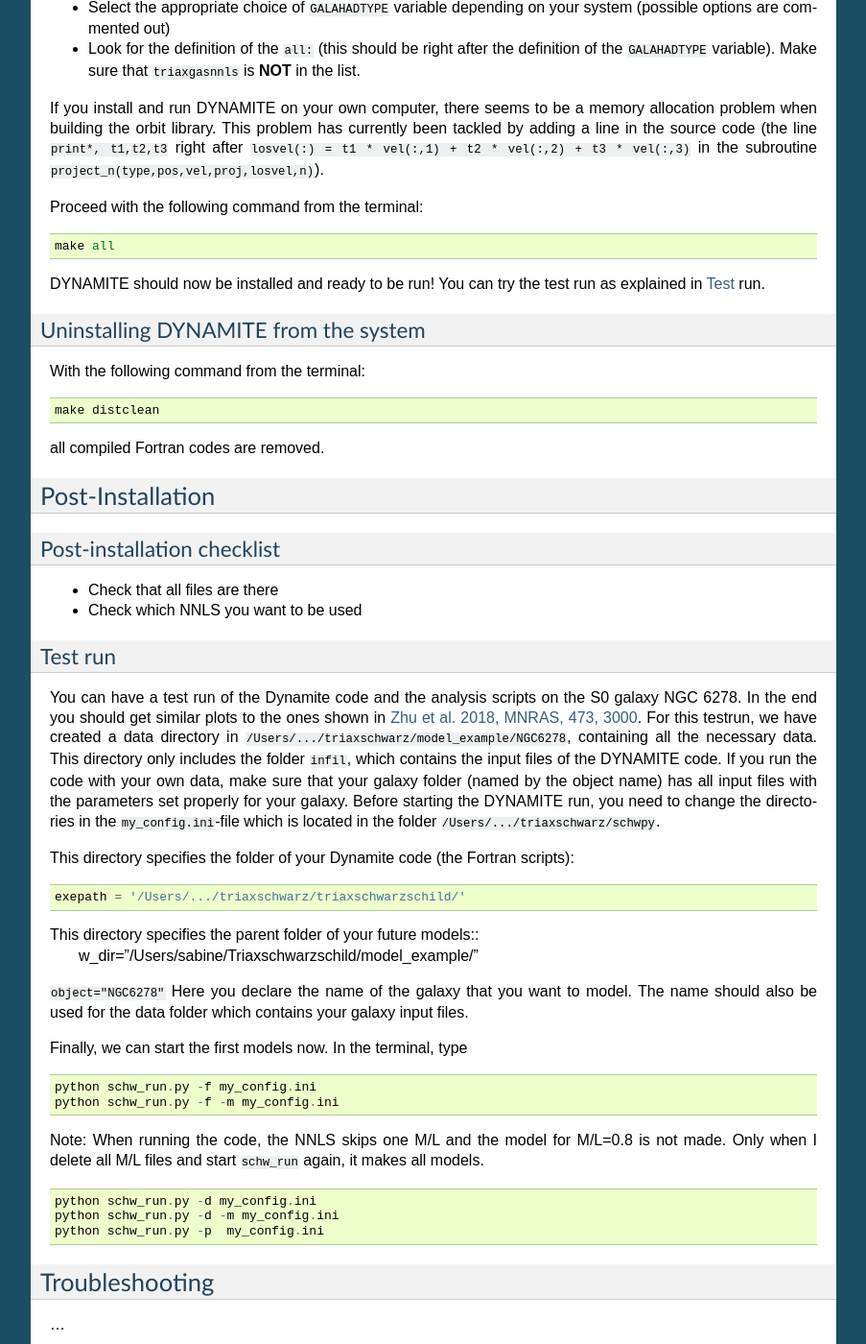
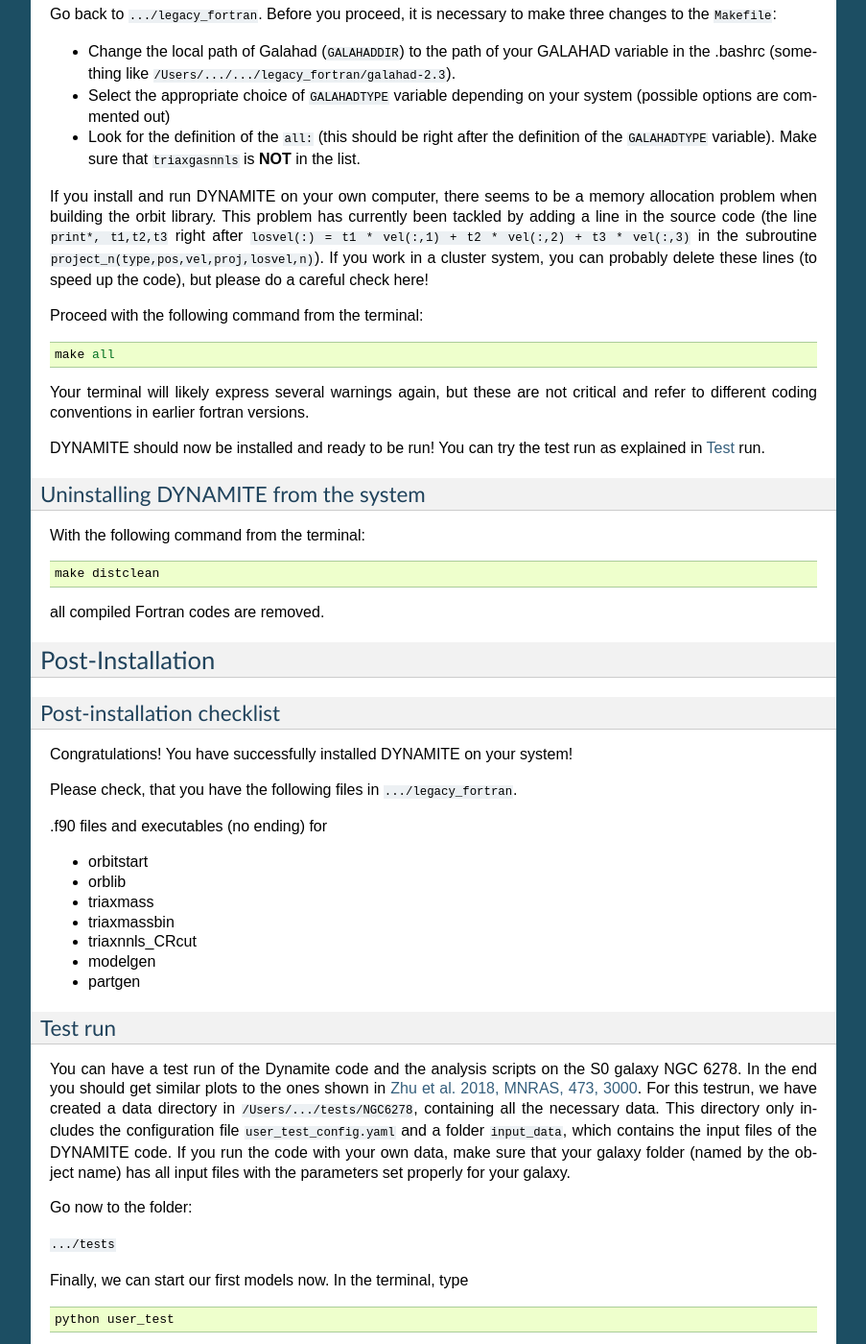
Before and after one commit to dynamics-of-stellar-systems/dynamite, a Sphinx documentation site: the page built from docs/installation.rst, in a window 1280 px wide and 1400 px high, scrolled down 5546 px. Shown: the whole window at 96% size, without its empty margins (198-1101 px from the left). Built offline with Sphinx 7.4.7, drawn with Linux system fonts in a browser that asks for light colours; some of the changed text lies outside the part shown.

Commit message:
Install guide (#15)
* tutotial updates

* Sabine's updates to the install guide + adding the DYNMAITE logo

Co-authored-by: Sabine

```diff
--- a/docs/conf.py
+++ b/docs/conf.py
@@ -70,7 +70,7 @@
 # so a file named "default.css" will overwrite the builtin "default.css".
 html_static_path = ['_static']
 
-html_logo = 'logothicksmall.png'
+html_logo = 'DynamiteLogo.png'
 
 html_sidebars = { '**': ['globaltoc.html', 'relations.html', 'sourcelink.html', 'searchbox.html'] }
 
@@ -111,12 +111,9 @@
 #latex_use_modindex = True
 
 nbsphinx_prolog = """
-
 **Note**:
-
 This page was generated from a Jupyter notebook which can be found at
 ``docs/{{ env.doc2path(env.docname, base=None) }}``
 in your DYNAMITE directory.
-
 ----
 """
--- a/docs/installation.rst
+++ b/docs/installation.rst
@@ -11,21 +11,23 @@
 
 Computers running the DYNAMITE models must meet the following hardware requirements.
 
-**Minimum Hardware Requirements**
+.. **Minimum Hardware Requirements**
 
-* Processor:
-* Processor speed:
-* Random access memory (RAM):
-* GPU
-* Hard disk capacity:
+.. * Processor:
+.. * Processor speed:
+.. * Random access memory (RAM):
+.. * GPU
+.. * Hard disk capacity:
 
 **Recommended Hardware Requirements**
 
-* Processor:
-* Processor speed:
-* access memory (RAM):
-* GPU
-* Hard disk capacity:
+We recommend at least 50-100 GB of hard disk space for running the dynamical models. The DYNAMITE software only takes 150 MB, but the orbit libraries can become very large. As examples one model for the following orbit libraries has the size:
+
+* (nE, nI2, nI3) = (5,4,3)    : 85 MB
+* (nE, nI2, nI3) = (21,8,7)   : 664 MB
+* (nE, nI2, nI3) = (41,11,11) : 2.55 GB
+
+And usually, for one galaxy you will create at least 30 models to find the best-fitting model parameters.
 
 
 .. _software-requirements:
@@ -33,14 +35,23 @@
 Software requirements
 =====================
 
+Fortran compiler
+----------------
+
 The current version of DYNAMITE is based on routines which were written in Fortran. It is therefore necessary to have a pre-installed Fortran compiler. The best-suited Fortran compiler differs with different operation systems.
 
 If you are using Linux, you will need ``ifort`` or ``gcc-gfortran``.
 
-If you are using macOS, you will need ``gfortran``, which can be installed in a number of different ways. In the following, we explain the installation via Homebrew and via MacPorts. Homebrew can be used to install the latest GCC and all additional libraries in the following way::
+If you are using macOS, you will need ``gfortran``, which can be installed in a number of different ways.
+
+**Important:** If you install the GCC package, do **not** install GCC 10 or higher as we noted  significant differences with this version.
+
+**MacOS:**
+
+In the following, we explain the installation of the GCC Fortran compiler via Homebrew and via MacPorts. **Homebrew** can be used to install the latest GCC and all additional libraries in the following way::
 
     brew update
-    brew install gcc
+    brew install gcc@9
 
 We can check if gfortran is installed by typing in the Terminal::
 
@@ -50,7 +61,9 @@
 
     which gfortran
 
-returns its location, for example: ``/usr/local/bin/gfortran``. Alternatively, you can also install GCC with MacPorts. The installation is then a bit different::
+returns its location, for example: ``/usr/local/bin/gfortran``.
+
+Alternatively, you can also install GCC with **MacPorts**. The installation is then a bit different::
 
     sudo port selfupdate
     sudo upgrade outdated
@@ -69,30 +82,40 @@
 
 which returns something like ``/opt/local/bin/gfortran``.
 
-In any case, when using macOS/Linux, the basic requirements for this code are reasonably current versions of python (tested with Legacy Python 2.7, Python 3.6, Python 3.7, and Python 3.8) and the following python libraries::
 
-  numpy
-  glob
-  re
-  os
-  matplotlib
-  astropy
-  math
-  shutil
-  scipy
-  ast
-  argparse
-  configparser
 
-Pre-Installation Checklist
---------------------------
+Python
+------
 
-...
+The user is communicating with the Fortran source code via Python. The basic requirement for DYNAMITE is therefore a reasonably current version of Python (tested with Legacy Python 2.7, Python 3.6, Python 3.7, and Python 3.8) and the following python libraries:
+
+* astropy
+* PyYAML
+
+* numpy
+* matplotlib
+
+* glob
+* os
+* shutil
+
+
+
+.. Pre-Installation Checklist
+.. --------------------------
+
 
 Known problems
 --------------
 
-Make sure that the compiler is installed with the proper libraries.
+* Make sure that the compiler collection is installed with the proper libraries. If you get problems running Galahad or DYNAMITE, try to reinstall GCC and make sure that the Fortran compiler is included in your installation
+
+* Do not use GCC 10 or higher
+
+
+
+
+
 
 
 .. _install-procedure:
@@ -114,55 +137,62 @@
 
 In the following installation, a number of prompts start. The answers differ for the different operation system and are shown in the following.
 
+During the installation, your terminal might express several warnings. These are however not critical if your installation finishes properly.
 
 Install Galahad, Version 2.3 - Prompt answers for Ubuntu
-^^^^^^^^^^^^^^^^^^^^^^^^^^^^^^^^^^^^^^^^^^^^^
+^^^^^^^^^^^^^^^^^^^^^^^^^^^^^^^^^^^^^^^^^^^^^^^^^^^^^^^^
 
 Prompts from ``./install_galahad``. The answers for the recommended installation are marked in bold.
 
 **Select platform**
 
 
-* Compaq (DEC) alpha
-* Cray
-* HP Workstation
-* IBM RS/6000
-* **PC**
-* ...
+1. Compaq (DEC) alpha
+2. Cray
+3. HP Workstation
+4. IBM RS/6000
+5. **PC <--**
+6. ...
 
 
 **Select operating system**
 
-* Windows 2000/XP with MinGW/Msys
-* **Linux**
+1. Windows 2000/XP with MinGW/Msys
+2. **Linux <--**
 
 **Select compiler**
 
-When using Ubuntu:
+1. NAG f90
+2. NAG f95
+3. Intel Itanium efc under linux (pc version)
+4. Fujitsu frt under linux (pc version)
+5. GNU g95 under linux (pc version)
+6. **GNU gfortran under linux (pc version) <--**
+7. **Intel ifort (previously ifc) under linux (pc version) <--**
+8. Lahey lf95 under linux (pc version)
+9. Portland Group pgf90 under linux (pc version)
 
-* Windows 2000/XP with MinGW/Msys
-* **Linux**
-
+(Note: pick either ``gfortran`` or ``ifort`` depending on what you installed above)
 
 **Select subset of GALAHAD packages to be installed (the chosen subset will optionally be installed below)**
 
-* Everything
-* Everything for SIF/CUTEr
-* Everything for AMPL
-* LANCELOT B and its interface to SIF
-* LANCELOT B and its interface to AMPL
-* Just LANCELOT B
-* **The QP packages and their interfaces to CUTEr**
-* The QP packages and their interfaces to AMPL
-* Just the QP packages and their dependencies
-* FILTRANE and its interface to CUTEr
-* FILTRANE and its interface to AMPL
-* Just FILTRANE and its dependencies
+1. Everything
+2. Everything for SIF/CUTEr
+3. Everything for AMPL
+4. LANCELOT B and its interface to SIF
+5. LANCELOT B and its interface to AMPL
+6. Just LANCELOT B
+7. **The QP packages and their interfaces to CUTEr <--**
+8. The QP packages and their interfaces to AMPL
+9. Just the QP packages and their dependencies
+10. FILTRANE and its interface to CUTEr
+11. FILTRANE and its interface to AMPL
+12. Just FILTRANE and its dependencies
 
 **By default, the CUTEr you wish to use is installed in**
 
 * y(es)
-* **n(o)**
+* **n(o) <--**
 
 **Enter alternative directory for CUTEr:**
 
@@ -170,67 +200,63 @@
 
 **Do you now wish to compile the package subset you selected earlier?**
 
-* **y(es)**
+* **y(es) <--**
 * n(o)
 
 **The package subset may be installed in either single or double precision. Which precision do you require for the installed subset?**
 
-* **D for double precision**
+* **D for double precision <--**
 * S for single precision
 
 **Do you also wish to install the single precision version?**
 
 * y(es)
-* **n(o)**
+* **n(o) <--**
 
 Install Galahad, Version 2.3 - Prompt answers for MacOS
-^^^^^^^^^^^^^^^^^^^^^^^^^^^^^^^^^^^^^^
+^^^^^^^^^^^^^^^^^^^^^^^^^^^^^^^^^^^^^^^^^^^^^^^^^^^^^^^
 Prompts from ``./install_galahad``. The answers for the recommended installation are marked in bold.
 
 **Select platform**
 
-* Compaq (DEC) alpha
-* Cray
-* HP Workstation
-* IBM RS/6000
-* PC
-* PC with ..
-* PC with
-* PC with
-* SGI workstation
-* SUN workstation
-* **MAC OS/X**
+1. Compaq (DEC) alpha
+2. Cray
+3. HP Workstation
+4. IBM RS/6000
+5. PC
+6. PC with ..
+7. PC with
+8. PC with
+9. SGI workstation
+10. SUN workstation
+11. **MAC OS/X <--**
 
 **Select compiler**
 
 When using MacOS:
 
-* NAG f90
-* NAG f95
-* AbSoft f95
-* GNU g95 under OS/X
-* **GNU gfortran under OS/X**
-* Intel ifort (previously ifc) under Mac OsX
+1. NAG f90
+2. NAG f95
+3. AbSoft f95
+4. GNU g95 under OS/X
+5. **GNU gfortran under OS/X <--**
+6. Intel ifort (previously ifc) under Mac OsX
 
 **Select subset of GALAHAD packages to be installed (the chosen subset will optionally be installed below)**
 
-* Everything
-* Everything for SIF/CUTEr
-* Everything for AMPL
-* LANCELOT B and its interface to SIF
-* LANCELOT B and its interface to AMPL
-* Just LANCELOT B
-* **The QP packages and their interfaces to CUTEr**
-* The QP packages and their interfaces to AMPL
-* Just the QP packages and their dependencies
-* FILTRANE and its interface to CUTEr
-* FILTRANE and its interface to AMPL
-* Just FILTRANE and its dependencies
+1. Everything
+2. Everything for SIF/CUTEr
+3. Everything for AMPL
+4. LANCELOT B and its interface to SIF
+5. LANCELOT B and its interface to AMPL
+6. Just LANCELOT B
+7. **The QP packages and their interfaces to CUTEr <--**
+8. ...
 
 **By default, the CUTEr you wish to use is installed in**
 
 * y(es)
-* **n(o)**
+* **n(o) <--**
 
 **Enter alternative directory for CUTEr:**
 
@@ -238,18 +264,18 @@
 
 **Do you now wish to compile the package subset you selected earlier?**
 
-* **y(es)**
+* **y(es) <--**
 * n(o)
 
 **The package subset may be installed in either single or double precision. Which precision do you require for the installed subset?**
 
-* **D for double precision**
+* **D for double precision <--**
 * S for single precision
 
 **Do you also wish to install the single precision version?**
 
 * y(es)
-* **n(o)**
+* **n(o) <--**
 
 
 Finalizing the installation of GALAHAD
@@ -257,40 +283,41 @@
 
 Set environment variables and path as prompted at the end of successful Galahad installation e.g. in your .bashrc file.
 
-  | COMMENT: At the end of the installation, the output hints towards the README.bashrc and README.cshrc files, to look up how to set the environment variables correctly. The content of these files however is a bit confusing, so maybe this could be changed.
 
 **Example: GALAHAD environment variables**
 
 Output from GALAHAD::
 
     Remember to set the environment variable
-    GALAHAD to /home/fs71474/sthater/triaxschwarz/galahad-2.3
+    GALAHAD to /home/fs71474/sthater/legacy_fortran/galahad-2.3
     In addition, please update your MANPATH to include
-    /home/fs71474/sthater/triaxschwarz/galahad-2.3/man
+    /home/fs71474/sthater/legacy_fortran/galahad-2.3/man
     and your PATH to include
-    /home/fs71474/sthater/triaxschwarz/galahad-2.3/bin
+    /home/fs71474/sthater/legacy_fortran/galahad-2.3/bin
 
 Update in .bashrc::
 
-    export GALAHAD="/home/fs71474/sthater/triaxschwarz/galahad-2.3/galahad"
-    export MANPATH="$/home/fs71474/sthater/triaxschwarz/galahad-2.3/man:$/home/fs71474/sthater/triaxschwarz/galahad-2.3/man"
-    export PATH="$/home/fs71474/sthater/triaxschwarz/galahad-2.3/bin:$PATH"
+    export GALAHAD="/home/fs71474/sthater/legacy_fortran/galahad-2.3"
+    export MANPATH="/home/fs71474/sthater/legacy_fortran/galahad-2.3/man:$/home/fs71474/sthater/legacy_fortran/galahad-2.3/man"
+    export PATH="/home/fs71474/sthater/legacy_fortran/galahad-2.3/bin:$PATH"
 
 
 Compiling the DYNAMITE code
 ---------------------------
 
-Go back to ``.../triaxschwarzschild``. Before you proceed, it is necessary to make three changes to the ``Makefile``:
+Go back to ``.../legacy_fortran``. Before you proceed, it is necessary to make three changes to the ``Makefile``:
 
-* Change the local path of Galahad (``GALAHADDIR``) to something like ``/Users/.../triaxschwarz/triaxschwarzschild/galahad-2.3``.
+* Change the local path of Galahad (``GALAHADDIR``) to the path of your GALAHAD variable in the .bashrc (something like ``/Users/.../.../legacy_fortran/galahad-2.3``).
 * Select the appropriate choice of ``GALAHADTYPE`` variable depending on your system (possible options are commented out)
 * Look for the definition of the ``all:`` (this should be right after the definition of the ``GALAHADTYPE`` variable). Make sure that ``triaxgasnnls`` is **NOT** in the list.
 
-If you install and run DYNAMITE on your own computer, there seems to be a memory allocation problem when building the orbit library. This problem has currently been tackled by adding a line in the source code (the line ``print*, t1,t2,t3`` right after ``losvel(:) = t1 * vel(:,1) + t2 * vel(:,2) + t3 * vel(:,3)`` in the subroutine ``project_n(type,pos,vel,proj,losvel,n)``).
+If you install and run DYNAMITE on your own computer, there seems to be a memory allocation problem when building the orbit library. This problem has currently been tackled by adding a line in the source code (the line ``print*, t1,t2,t3`` right after ``losvel(:) = t1 * vel(:,1) + t2 * vel(:,2) + t3 * vel(:,3)`` in the subroutine ``project_n(type,pos,vel,proj,losvel,n)``). If you work in a cluster system, you can probably delete these lines (to speed up the code), but please do a careful check here!
 
 Proceed with the following command from the terminal::
 
     make all
+
+Your terminal will likely express several warnings again, but these are not critical and refer to different coding conventions in earlier fortran versions.
 
 DYNAMITE should now be installed and ready to be run! You can try the test run as explained in Test_ run.
 
@@ -311,8 +338,19 @@
 Post-installation checklist
 ---------------------------
 
-* Check that all files are there
-* Check which NNLS you want to be used
+Congratulations! You have successfully installed DYNAMITE on your system!
+
+Please check, that you have the following files in ``.../legacy_fortran``.
+
+.f90 files and executables (no ending) for
+
+* orbitstart
+* orblib
+* triaxmass
+* triaxmassbin
+* triaxnnls_CRcut
+* modelgen
+* partgen
 
 .. _Test:
 
@@ -320,29 +358,16 @@
 --------
 
 You can have a test run of the Dynamite code and the analysis scripts on the S0 galaxy NGC 6278. In the end you should get similar plots to the ones shown in `Zhu et al. 2018, MNRAS, 473, 3000 <https://arxiv.org/pdf/1709.06649.pdf>`_.
-For this testrun, we have created a data directory in ``/Users/.../triaxschwarz/model_example/NGC6278``, containing all the necessary data. This directory only includes the folder ``infil``, which contains the input files of the DYNAMITE code. If you run the code with your own data, make sure that your galaxy folder (named by the object name) has all input files with the parameters set properly for your galaxy.
-Before starting the DYNAMITE run, you need to change the directories in the ``my_config.ini``-file which is located in the folder ``/Users/.../triaxschwarz/schwpy``.
+For this testrun, we have created a data directory in ``/Users/.../tests/NGC6278``, containing all the necessary data. This directory only includes the configuration file ``user_test_config.yaml`` and a folder ``input_data``, which contains the input files of the DYNAMITE code. If you run the code with your own data, make sure that your galaxy folder (named by the object name) has all input files with the parameters set properly for your galaxy.
 
-This directory specifies the folder of your Dynamite code (the Fortran scripts)::
+Go now to the folder:
 
-    exepath = '/Users/.../triaxschwarz/triaxschwarzschild/'
+``.../tests``
 
-This directory specifies the parent folder of your future models::
-    w_dir="/Users/sabine/Triaxschwarzschild/model_example/"
+Finally, we can start our first models now. In the terminal, type ::
 
-``object="NGC6278"``
-Here you declare the name of the galaxy that you want to model. The name should also be used for the data folder which contains your galaxy input files.
+    python user_test
 
-Finally, we can start the first models now. In the terminal, type ::
-
-    python schw_run.py -f my_config.ini
-    python schw_run.py -f -m my_config.ini
-
-Note: When running the code, the NNLS skips one M/L and the model for M/L=0.8 is not made. Only when I delete all M/L files and start ``schw_run`` again, it makes all models. ::
-
-    python schw_run.py -d my_config.ini
-    python schw_run.py -d -m my_config.ini
-    python schw_run.py -p  my_config.ini
 
 
 Troubleshooting
--- a/docs/team.rst
+++ b/docs/team.rst
@@ -18,7 +18,7 @@
 
 * Prashin Jethwa (``prashin.jethwa@univie.ac.at``), postdoc at Uni Wien, co-ordinating and coding for DYNAMITE;
 
-* Sabine Thater (``sabine.thater@univie.ac.at``), postdoc at Uni Wien working on the development of DYNAMITE. In the past, she applied the axisymmetric and the triaxial Schwarzschild code to centers of galaxies. She is also the main author of the Schwpy installation guide.
+* Sabine Thater (``sabine.thater@univie.ac.at``), postdoc at Uni Wien working on the development of DYNAMITE. In her research, she applies the axisymmetric and the triaxial Schwarzschild code to centres of galaxies. Please contact her if you have questions about the DYNAMITE installation guide.
 
 * Thomas Maindl (``thomas.maindl@univie.ac.at``)
 
```
Also changed, not shown: other parts of docs/installation.rst (+1 -1 lines), docs/DynamiteLogo.png (added), docs/tutorial_notebooks/exploring_model_output.ipynb, docs/tutorial_notebooks/running_a_model.ipynb.
